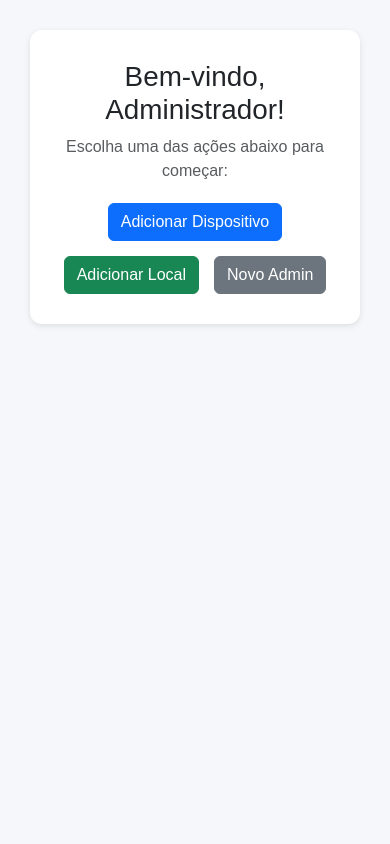
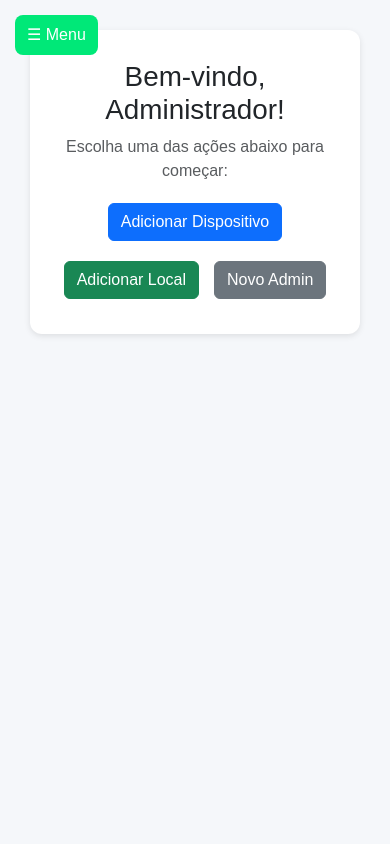
Before and after one commit to FelipeSantos1423/Tcc-safelab, a PHP site: page /adm/adm.php in a window 390 px wide. Run offline with PHP 8.4, Linux system fonts and the light colour scheme; the visitor is signed in with stand-in values (Sample User, id 1); data comes from the database, SQL or seed files in the repository.

Commit message:
responsividade +/-

```diff
--- a/tcc/adm/includes/sidebar.php
+++ b/tcc/adm/includes/sidebar.php
@@ -1,3 +1,4 @@
+<!-- includes/sidebar.php -->
 <div class="sidebar">
   <h2>Admin Painel</h2>
   <a href="../index.php">🏠 Home</a>
@@ -16,6 +17,7 @@
     font-family: 'Poppins', sans-serif;
     background-color: #f5f7fa;
   }
+
   .sidebar {
     width: 250px;
     background: #00e878;
@@ -24,11 +26,13 @@
     flex-direction: column;
     padding: 20px;
   }
+
   .sidebar h2 {
     font-size: 1.4rem;
     text-align: center;
     margin-bottom: 20px;
   }
+
   .sidebar a {
     color: white;
     text-decoration: none;
@@ -38,13 +42,16 @@
     display: block;
     transition: background 0.3s;
   }
+
   .sidebar a:hover {
     background: rgba(255,255,255,0.2);
   }
+
   .main-content {
     flex-grow: 1;
     padding: 30px;
   }
+
   .welcome-card {
     background: white;
     border-radius: 12px;
@@ -52,6 +59,7 @@
     box-shadow: 0 2px 6px rgba(0,0,0,0.1);
     text-align: center;
   }
+
   .actions {
     margin-top: 20px;
     display: flex;
@@ -59,12 +67,67 @@
     gap: 15px;
     flex-wrap: wrap;
   }
-    @media(max-width: 768px) {
+
+  /* Responsividade da sidebar */
+  @media (max-width: 768px) {
     .sidebar {
-        display: none;
+      position: fixed;
+      left: -250px;
+      top: 0;
+      height: 100%;
+      z-index: 1000;
+      transition: left 0.3s ease;
     }
-      body {
-        flex-direction: column;
+
+    .sidebar.show {
+      left: 0;
+    }
+
+    body.sidebar-open {
+      overflow: hidden;
+    }
+
+    .toggle-sidebar-btn {
+      display: inline-block;
+      position: fixed;
+      top: 15px;
+      left: 15px;
+      z-index: 1100;
+      background: #00e878;
+      color: #fff;
+      border: none;
+      padding: 8px 12px;
+      border-radius: 8px;
+      cursor: pointer;
     }
   }
+
+  /* Ajuste simples dos botões no main content */
+  .main-content .btn {
+    margin-bottom: 5px;
+    white-space: nowrap;
+  }
 </style>
+
+
+<button class="toggle-sidebar-btn d-md-none">☰ Menu</button>
+
+<script>
+  const sidebar = document.querySelector('.sidebar');
+  const toggleBtn = document.querySelector('.toggle-sidebar-btn');
+
+  toggleBtn.addEventListener('click', () => {
+    sidebar.classList.toggle('show');
+    document.body.classList.toggle('sidebar-open');
+  });
+
+  // Fecha a sidebar ao clicar em um link no mobile
+  document.querySelectorAll('.sidebar a').forEach(link => {
+    link.addEventListener('click', () => {
+      if (window.innerWidth <= 768) {
+        sidebar.classList.remove('show');
+        document.body.classList.remove('sidebar-open');
+      }
+    });
+  });
+</script>
```
Lines whose indentation alone changed are shown as unchanged.
